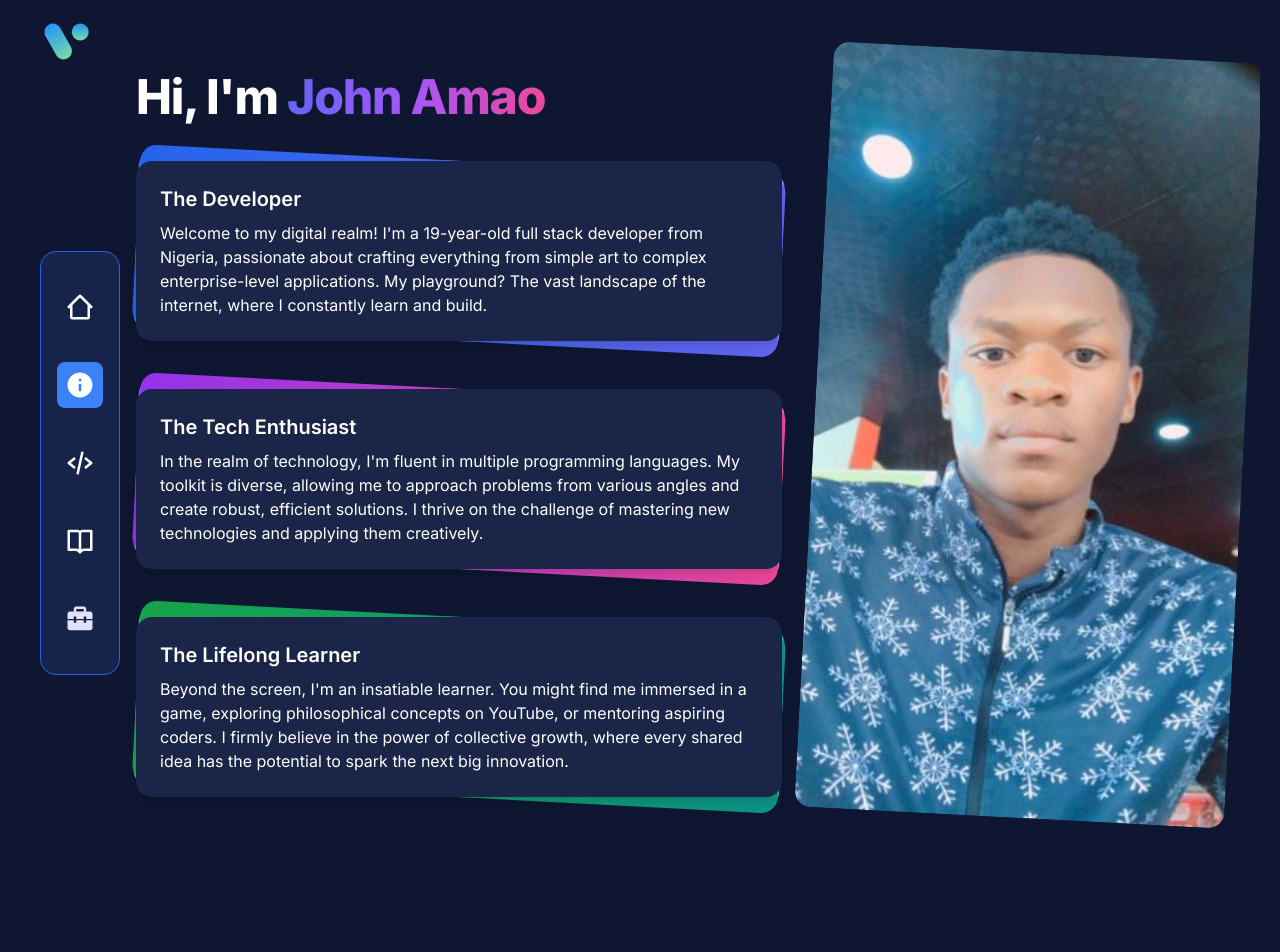
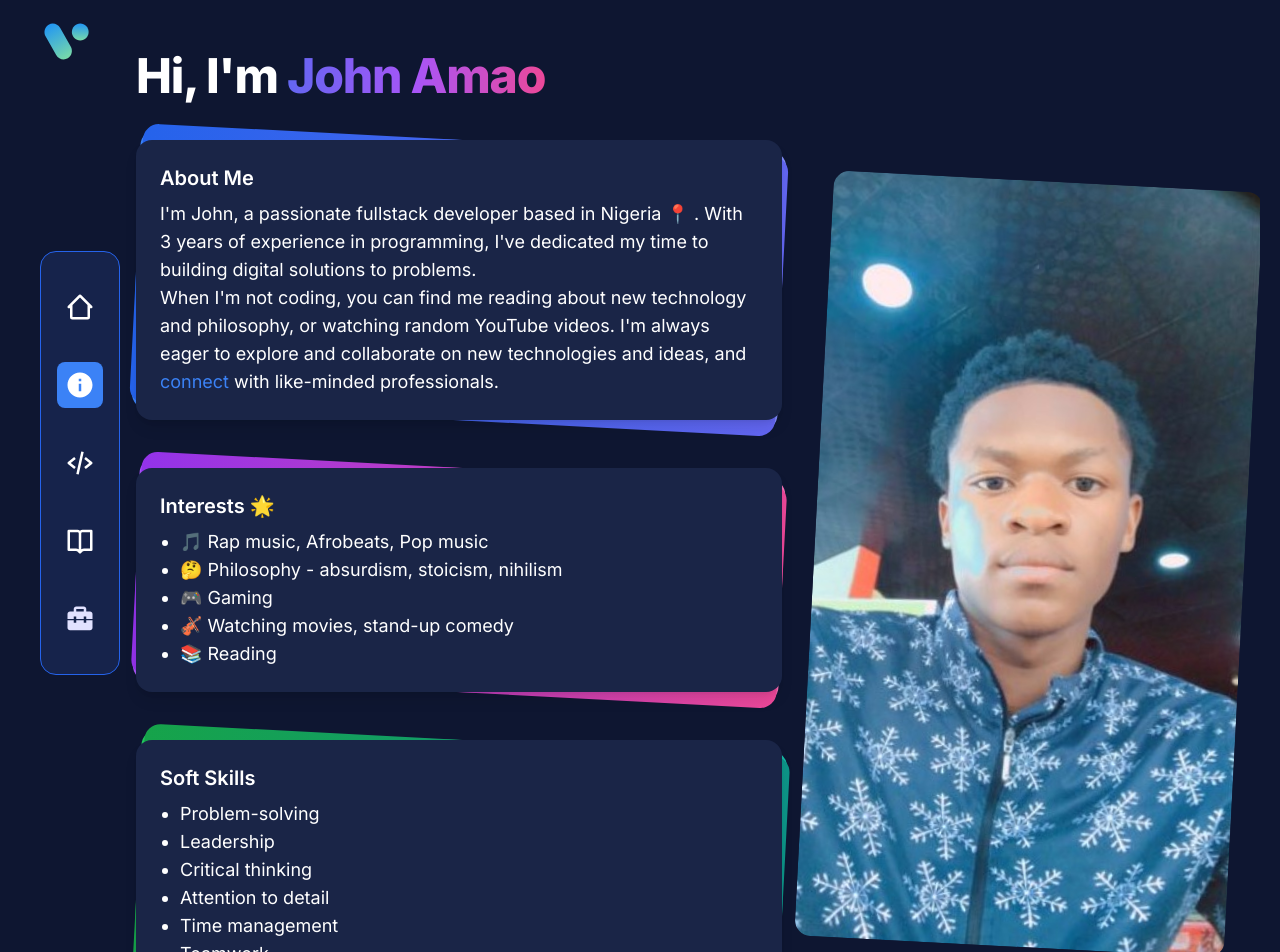
Before and after one commit to JOHN-AMAO/Portfolio, a Next.js app: page /about in a window 1280 px wide. Shown: the top 952 px of the page. Built offline with nearby package versions, Linux system fonts and the light colour scheme.

Commit message:
about me section changed

```diff
--- a/app/(routes)/about/page.tsx
+++ b/app/(routes)/about/page.tsx
@@ -3,6 +3,7 @@
 import Image from "next/image";
 import React from "react";
 import { motion } from "framer-motion";
+import Link from "next/link";
 
 const Page = () => {
   return (
@@ -28,9 +29,14 @@ const Page = () => {
                 <div className="absolute inset-0 bg-gradient-to-r from-blue-600 to-indigo-500 rounded-2xl transform rotate-3 -z-10 group-hover:rotate-6 transition-transform duration-300"></div>
                 <div className="absolute inset-0 bg-gradient-to-r from-blue-500 to-indigo-400 rounded-2xl transform rotate-2 -z-20 group-hover:rotate-4 transition-transform duration-300"></div>
                 <div className="bg-[#1a2547] rounded-2xl p-6 shadow-lg hover:shadow-xl transition-all duration-300 relative z-10 group-hover:translate-x-2 group-hover:-translate-y-2">
-                  <h3 className="text-xl font-semibold mb-2 text-white">The Developer</h3>
-                  <p className="text-white text-sm md:text-base">
-                    Welcome to my digital realm! I&apos;m a 19-year-old full stack developer from Nigeria, passionate about crafting everything from simple art to complex enterprise-level applications. My playground? The vast landscape of the internet, where I constantly learn and build.
+                  <h3 className="text-xl font-semibold mb-2 text-white">About Me</h3>
+                  <p className="text-white text-lg ">
+
+                  I'm John, a passionate fullstack developer based in Nigeria 📍 . With 3 years of experience in programming, I've dedicated my time to building digital solutions to problems.
+                  <br />
+                  When I'm not coding, you can find me reading about new technology and philosophy, or watching random YouTube videos. I'm always eager to explore and
+                   collaborate on new technologies and ideas, and <Link href="mailto:amaojohn767@gmail.com" className="text-blue-500">connect </Link> with like-minded professionals.
+
                   </p>
                 </div>
               </motion.div>
@@ -45,10 +51,14 @@ const Page = () => {
                 <div className="absolute inset-0 bg-gradient-to-r from-purple-600 to-pink-500 rounded-2xl transform rotate-3 -z-10 group-hover:rotate-6 transition-transform duration-300"></div>
                 <div className="absolute inset-0 bg-gradient-to-r from-purple-500 to-pink-400 rounded-2xl transform rotate-2 -z-20 group-hover:rotate-4 transition-transform duration-300"></div>
                 <div className="bg-[#1a2547] rounded-2xl p-6 shadow-lg hover:shadow-xl transition-all duration-300 relative z-10 group-hover:translate-x-2 group-hover:-translate-y-2">
-                  <h3 className="text-xl font-semibold mb-2 text-white">The Tech Enthusiast</h3>
-                  <p className="text-white text-sm md:text-base">
-                    In the realm of technology, I&apos;m fluent in multiple programming languages. My toolkit is diverse, allowing me to approach problems from various angles and create robust, efficient solutions. I thrive on the challenge of mastering new technologies and applying them creatively.
-                  </p>
+                  <h3 className="text-xl font-semibold mb-2 text-white">Interests 🌟</h3>
+                  <ul className="text-white text-lg  list-disc pl-5">
+                    <li>🎵 Rap music, Afrobeats, Pop music</li>
+                    <li>🤔 Philosophy - absurdism, stoicism, nihilism</li>
+                    <li>🎮 Gaming</li>
+                    <li>🎻 Watching movies, stand-up comedy</li>
+                    <li>📚 Reading</li>
+                  </ul>
                 </div>
               </motion.div>
 
@@ -62,9 +72,20 @@ const Page = () => {
                 <div className="absolute inset-0 bg-gradient-to-r from-green-600 to-teal-600 rounded-2xl transform rotate-3 -z-10 group-hover:rotate-6 transition-transform duration-300"></div>
                 <div className="absolute inset-0 bg-gradient-to-r from-green-500 to-teal-500 rounded-2xl transform rotate-2 -z-20 group-hover:rotate-4 transition-transform duration-300"></div>
                 <div className="bg-[#1a2547] rounded-2xl p-6 shadow-lg hover:shadow-xl transition-all duration-300 relative z-10 group-hover:translate-x-2 group-hover:-translate-y-2">
-                  <h3 className="text-xl font-semibold mb-2 text-white">The Lifelong Learner</h3>
-                  <p className="text-white text-sm md:text-base">
-                    Beyond the screen, I&apos;m an insatiable learner. You might find me immersed in a game, exploring philosophical concepts on YouTube, or mentoring aspiring coders. I firmly believe in the power of collective growth, where every shared idea has the potential to spark the next big innovation.
+                  <h3 className="text-xl font-semibold mb-2 text-white">Soft Skills</h3>
+                  <p className="text-white text-lg">
+                    <ul className="list-disc pl-5">
+                      <li>Problem-solving</li>
+                      <li> Leadership</li>
+                      <li>Critical thinking</li>
+                      <li>Attention to detail</li>
+                      <li> Time management</li>
+                      <li> Teamwork</li>
+                      <li> Communication</li>
+                      <li> Creativity</li>
+                      <li> Adaptability</li>
+
+                    </ul>
                   </p>
                 </div>
               </motion.div>
```
